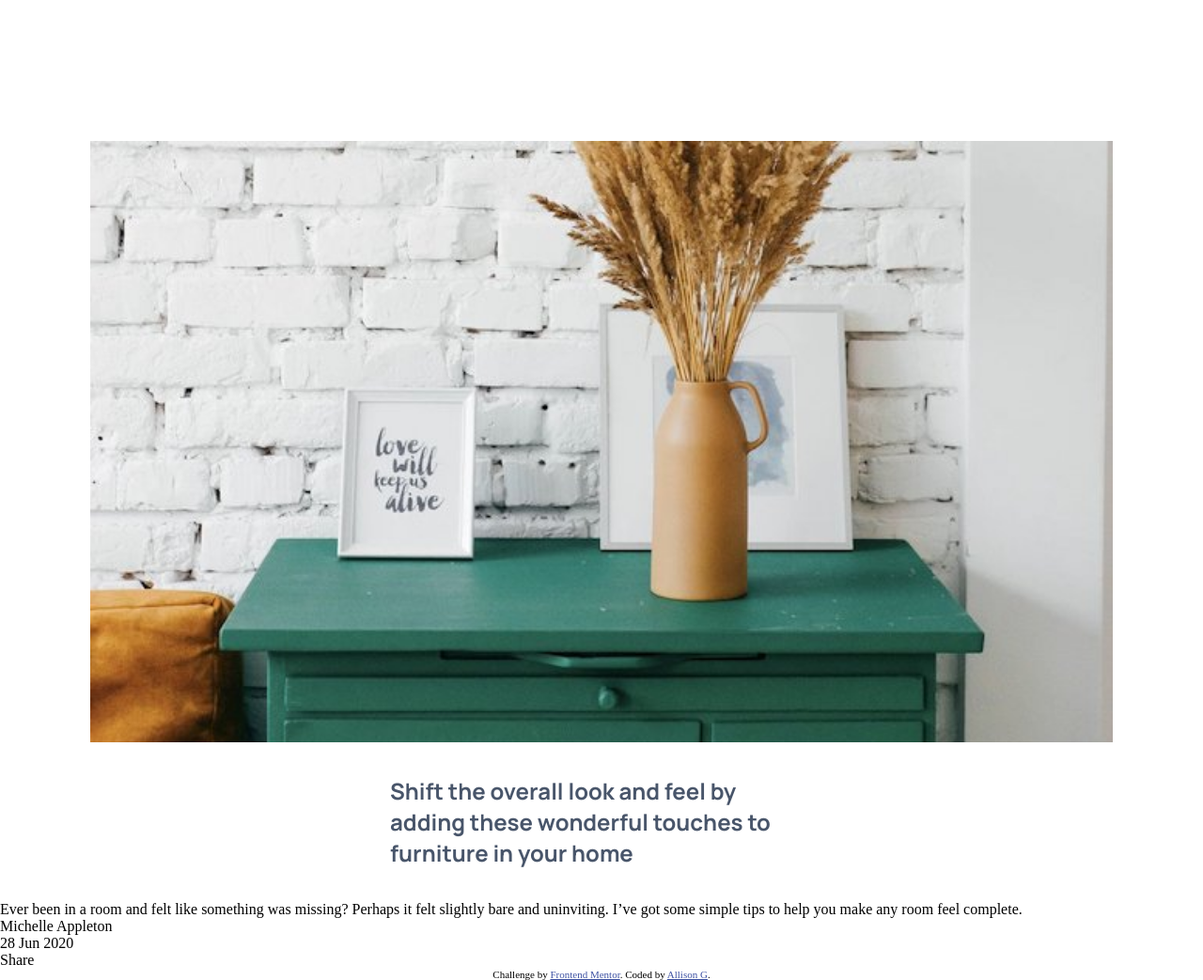
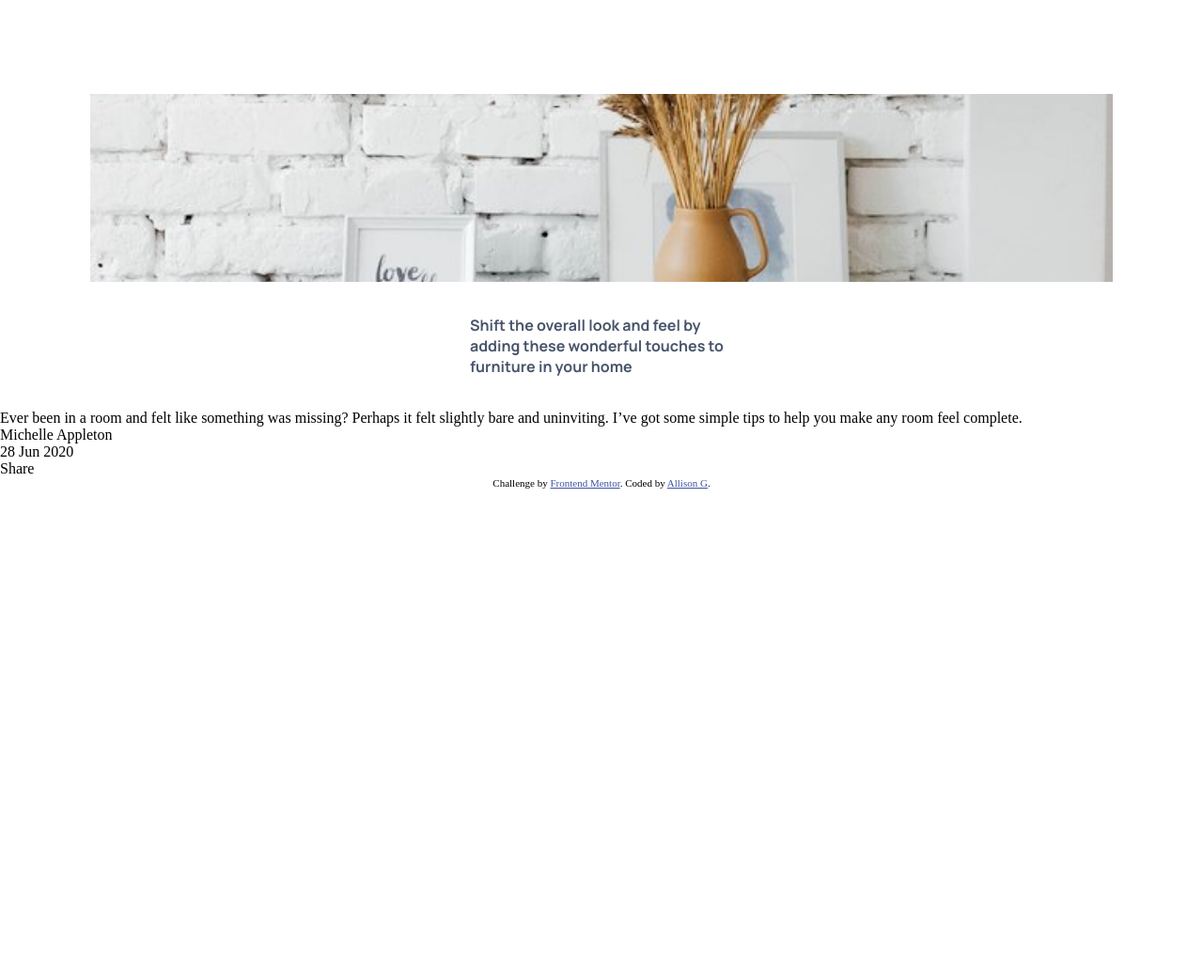
Before and after one commit to agottlieb/JS-Toggle, a plain HTML site: page index.html in a window 1280 px wide. Shown: the whole page at 94% size. After the commit the page ends 800 px from the top, so only its background shows below. Drawn offline with Linux system fonts and the light colour scheme.

Commit message:
fixed image issue

```diff
--- a/index.html
+++ b/index.html
@@ -27,22 +27,16 @@
   </head>
   <body>
     <div class="entire">
-      <div class="main-image">
-
-      </div>
+      <div class="main-image"></div>
       <div class="text">
         <div class="heading">
-          <h2>
             Shift the overall look and feel by adding these wonderful touches
             to furniture in your home
-          </h2>
         </div>
-        <div class="paragraph">
-          <p>
+        <div class="paragraph1">
             Ever been in a room and felt like something was missing? Perhaps it
             felt slightly bare and uninviting. I’ve got some simple tips to help
             you make any room feel complete.
-          </p>
         </div>
       </div>
       <div class="social">
--- a/styles.css
+++ b/styles.css
@@ -4,19 +4,23 @@
 * {
     margin: 0;
     padding: 0;
+    box-sizing: border-box;
 }
 
 .entire {
-    margin-top: 150px;
 }
 
 .main-image {
     background-image: url('images/drawers.jpg');
-    background-size:100%;
     background-repeat: no-repeat;
+    background-size: cover;
+    background-position: 0% 20%;
+    max-height: 200px;
+    overflow: hidden;
     width: 85vw;
     height: 80vh;
     margin: auto;
+    margin-top: 100px;
 }
 
 .text {
@@ -28,14 +32,16 @@
     padding: 35px;
     box-sizing: border-box;
     font-family: "Manrope";
-    max-width: 520px;
+    max-width: 350px;
     font-weight: 700;
     margin: auto;
+    font-size: 1rem;
 }
 
-.paragaph{
-    border: 1px solid purple;
-
+.paragaph1{
+    border: 2px solid purple;
+    font-family: "Manrope";
+    font-weight: 500;
 }
 
 .social {
```
